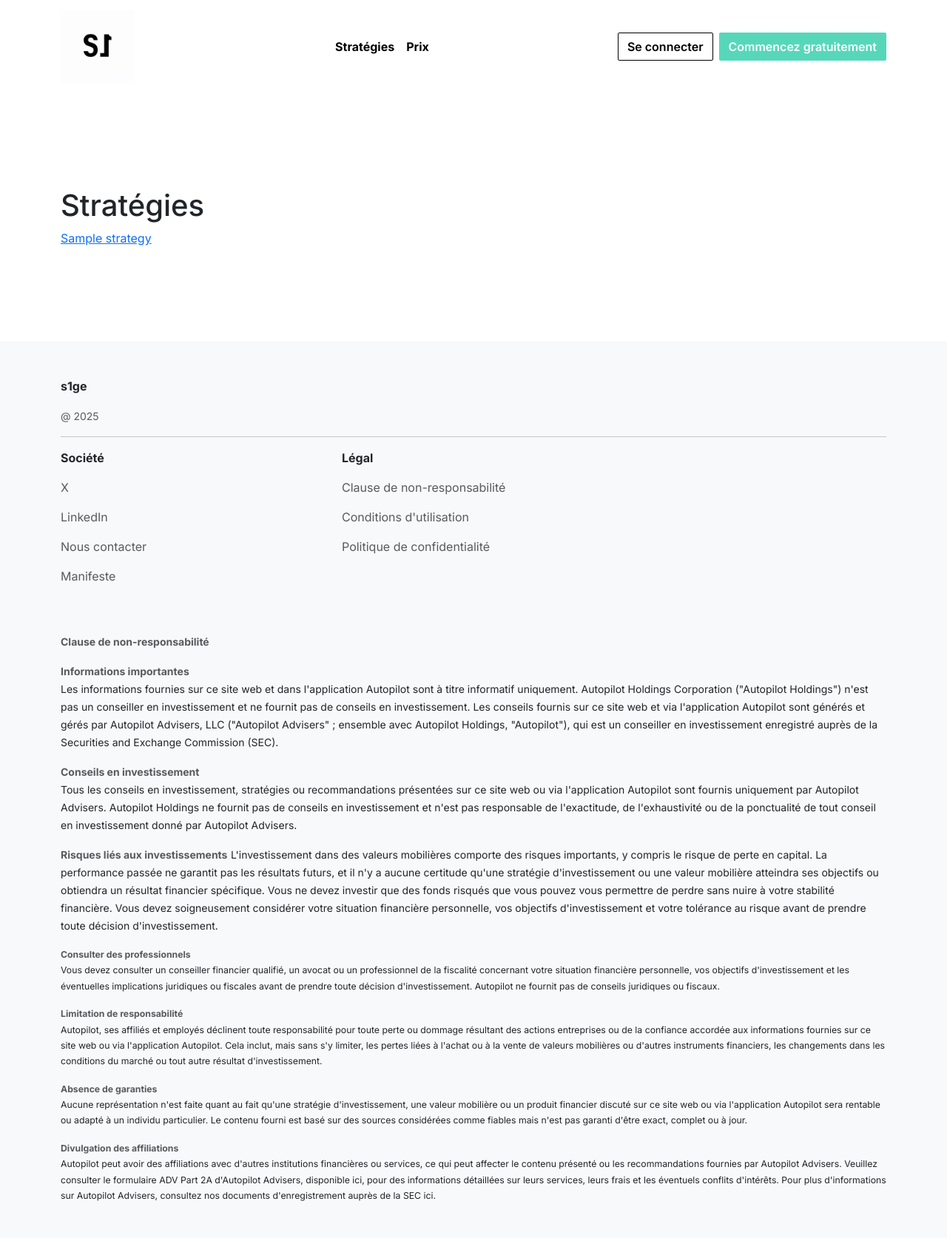
After one commit to lakonguina/ecaflip, a FastAPI app: template app/templates/strategies.html in a window 1280 px wide. The commit adds this page. Shown: the whole page at 74% size. Run offline with FastAPI, Linux system fonts and the light colour scheme; the template is opened without the code that fills it: most values are stand-ins (such as "Sample title", 1, 10 or a date in 2020).

Commit message:
feat(app): add strategies listing with slugs

```diff
--- a/app/app.py
+++ b/app/app.py
@@ -7,7 +7,7 @@ from fastapi.templating import Jinja2Templates
 import os
 from pathlib import Path
 
-# Set up the correct templates directory path
+
 BASE_DIR = Path(__file__).resolve().parent
 TEMPLATES_DIR = os.path.join(BASE_DIR, "templates")
 
@@ -24,30 +24,45 @@ templates = Jinja2Templates(directory=TEMPLATES_DIR)
 app.mount("/static", StaticFiles(directory=static_dir), name="static")
 
 @app.get("/")
-def index(request: Request, session: Session = Depends(get_session)):
-    """
-    strategy_returns = session.exec(
-        select(StrategyReturn)
-        .join(Strategy)
-        .where(Strategy.name == "Insider Purchases")
-    ).all()
-    cac40_returns = session.exec(
-        select(StrategyReturn)
-        .join(Strategy)
-        .where(Strategy.name == "CAC 40")
-    ).all()
-    return templates.TemplateResponse(
-        "index.html",
-        {
-            "request": request,
-            "insider_purchases": strategy_returns,
-            "cac40": cac40_returns
-        }
-    )
-    """
+def index(request: Request):
     return templates.TemplateResponse(
         "index.html",
         {
             "request": request,
         }
     )
+
+@app.get("/strategies")
+def strategies(request: Request, session: Session = Depends(get_session)):
+    strategies = session.exec(
+        select(Strategy)
+        .where(Strategy.id_strategy != 2)
+    ).all()
+    return templates.TemplateResponse(
+        "strategies.html",
+        {"request": request, "strategies": strategies}
+    )
+
+@app.get("/strategies/{slug}")
+def strategy(slug: str, request: Request, session: Session = Depends(get_session)):
+    strategy = session.exec(
+        select(Strategy)
+        .where(Strategy.slug == slug)
+    ).first()
+    strategy_returns = session.exec(
+        select(StrategyReturn)
+        .where(StrategyReturn.id_strategy == strategy.id_strategy)
+    ).all()
+    cac40_returns = session.exec(
+        select(StrategyReturn)
+        .where(StrategyReturn.id_strategy == 2)
+    ).all()
+    return templates.TemplateResponse(
+        "strategy.html",
+        {
+            "request": request,
+            "strategy": strategy,
+            "strategy_returns": strategy_returns,
+            "cac40": cac40_returns
+        }
+    )
--- a/app/templates/base.html
+++ b/app/templates/base.html
@@ -76,10 +76,10 @@
             <div class="collapse navbar-collapse" id="navbarTogglerDemo02">
                 <ul class="navbar-nav me-auto ms-auto mb-2 mb-lg-0">
                     <li class="nav-item">
-                        <a class="nav-link active" href="#"><strong>Stratégies</strong></a>
+                        <a class="nav-link active" href="{{ url_for('strategies') }}"><strong>Stratégies</strong></a>
                     </li>
                     <li class="nav-item">
-                        <a class="nav-link active" href="#"><strong>Prix</strong></a>
+                        <a class="nav-link active" href="/#pricing"><strong>Prix</strong></a>
                     </li>
                 </ul>
                 <form class="d-flex" role="search">
--- a/app/templates/index.html
+++ b/app/templates/index.html
@@ -80,7 +80,7 @@
         </div>
     </div>
 </section>
-<section class="container">
+<section class="container" id="pricing">
     <div class="text-center">
         <h2>Plan et prix</h2>
         <p>Les plans sur les nouveaux comptes incluent un essai gratuit de 7 jours</p>
--- /dev/null
+++ b/app/templates/strategies.html
@@ -0,0 +1,10 @@
+{% extends "base.html" %}
+
+{% block content %}
+<section class="container">
+    <h1>Stratégies</h1>
+    {% for strategy in strategies %}
+        <a href="{{ url_for('strategy', slug=strategy.slug) }}">{{ strategy.name }}</a>
+    {% endfor %}
+</section>
+{% endblock %}
--- a/database/model.py
+++ b/database/model.py
@@ -120,6 +120,7 @@ class Strategy(SQLModel, table=True):
     __tablename__ = "strategies"
     id_strategy: int | None = Field(default=None, primary_key=True)
     name: str = Field(default=None)
+    slug: str = Field(default=None)
 
     strategy_transactions: list["StrategyTransaction"] = Relationship(back_populates="strategy")
     strategy_returns: list["StrategyReturn"] = Relationship(back_populates="strategy")
```
Also changed, not shown: app/templates/strategy.html (+7 -9 lines), 1 other file.
